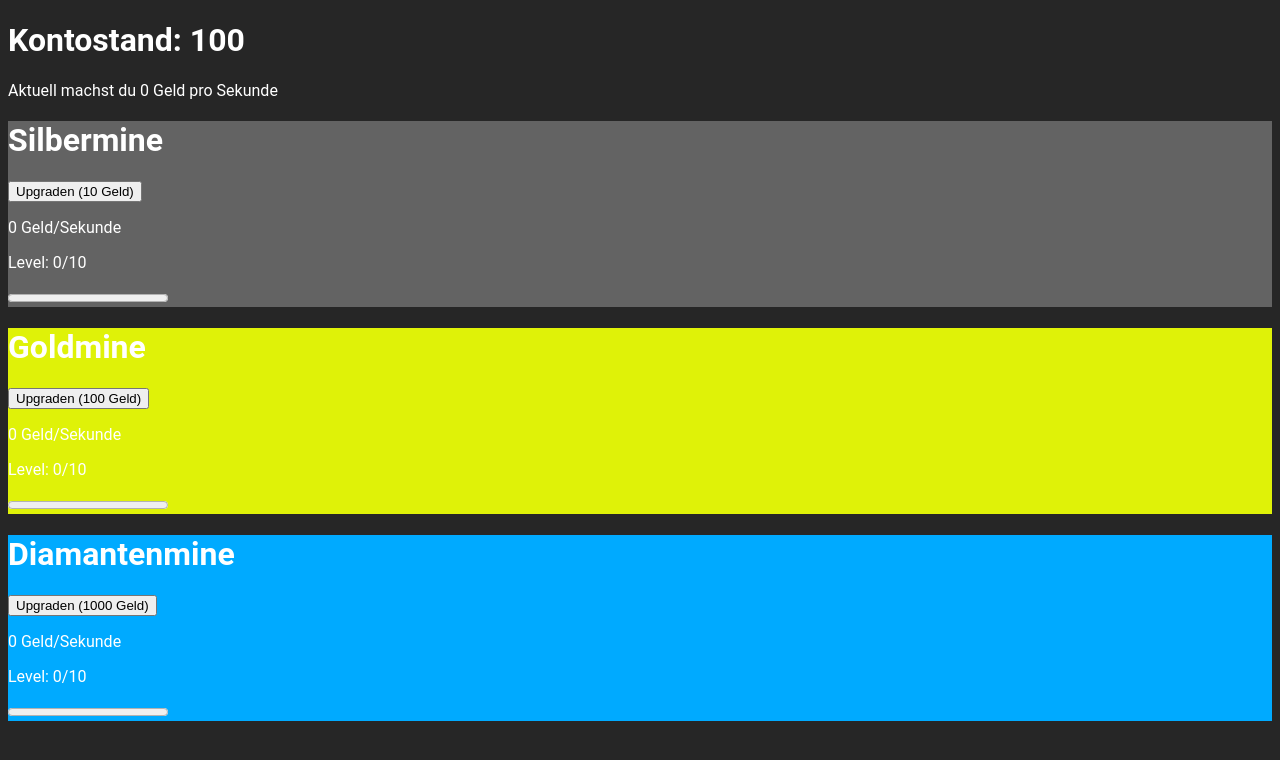
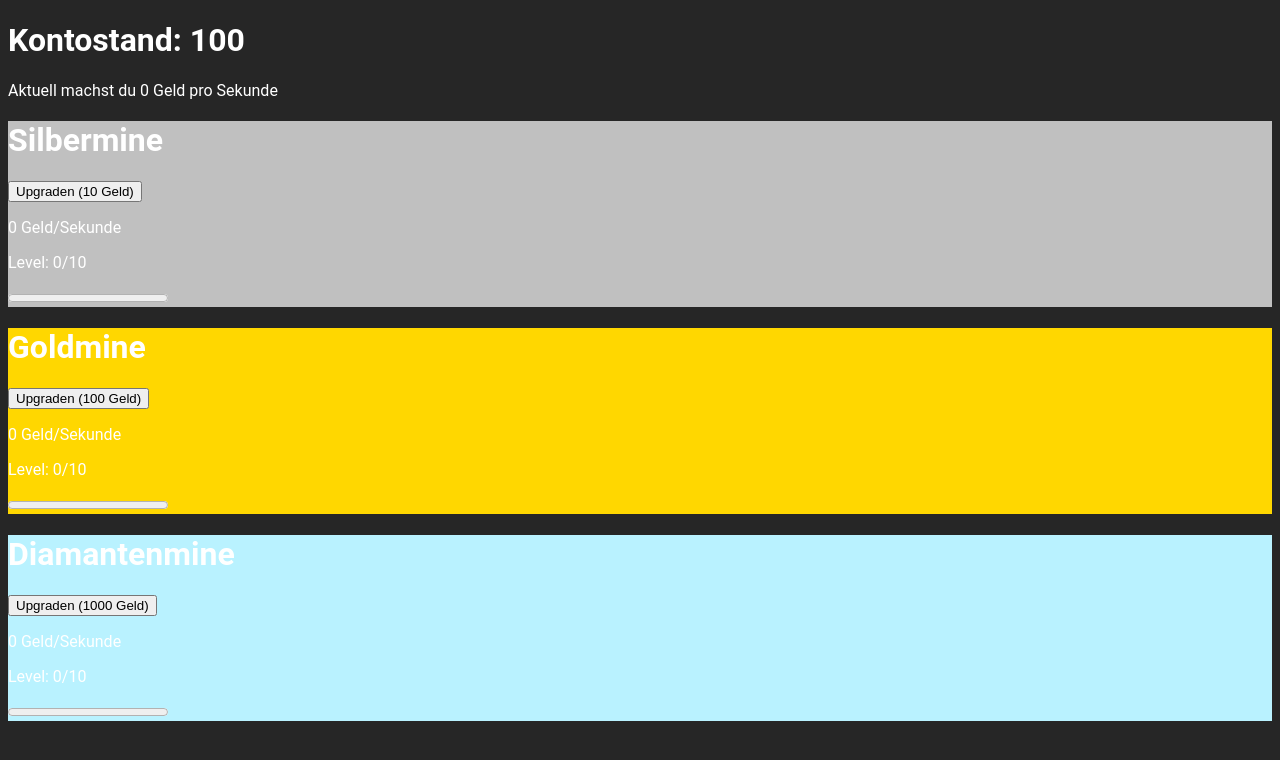
Before and after one commit to SaschaGepraegs/upgradeit, a plain HTML site: page index.html in a window 1280 px wide. Drawn offline with Linux system fonts and the light colour scheme.

Commit message:
farbanpassungen

```diff
--- a/style.css
+++ b/style.css
@@ -5,13 +5,13 @@ body {
 }
 
 #Goldmine-div {
-    background-color: #dff208;
+    background-color: #FFD700;
 }
 
 #Diamine-div {
-    background-color: rgb(0, 170, 255);
+    background-color: #B9F2FF;
 }
 
 #Silbermine-div {
-    background-color: #636363;
+    background-color: #C0C0C0;
 }
```
